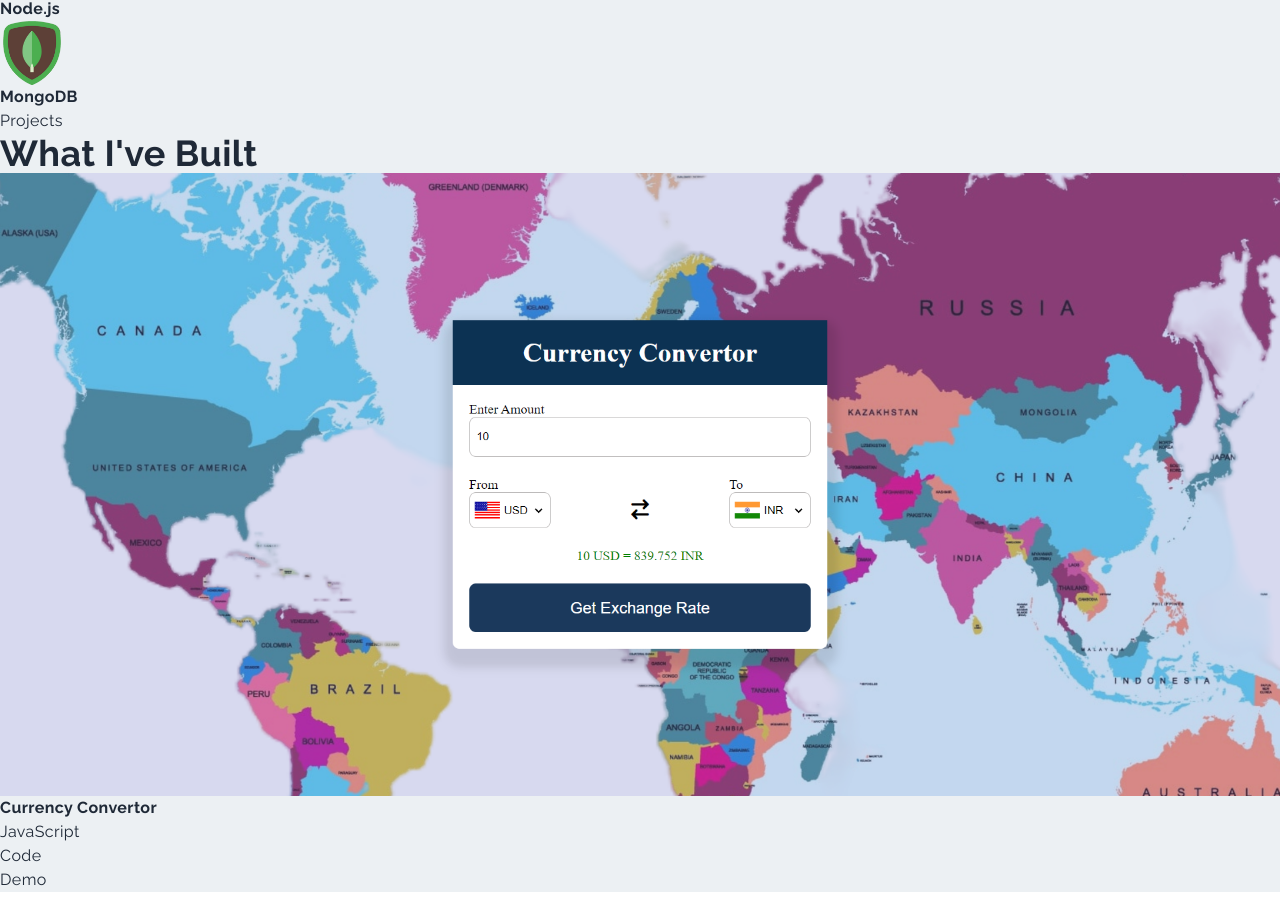
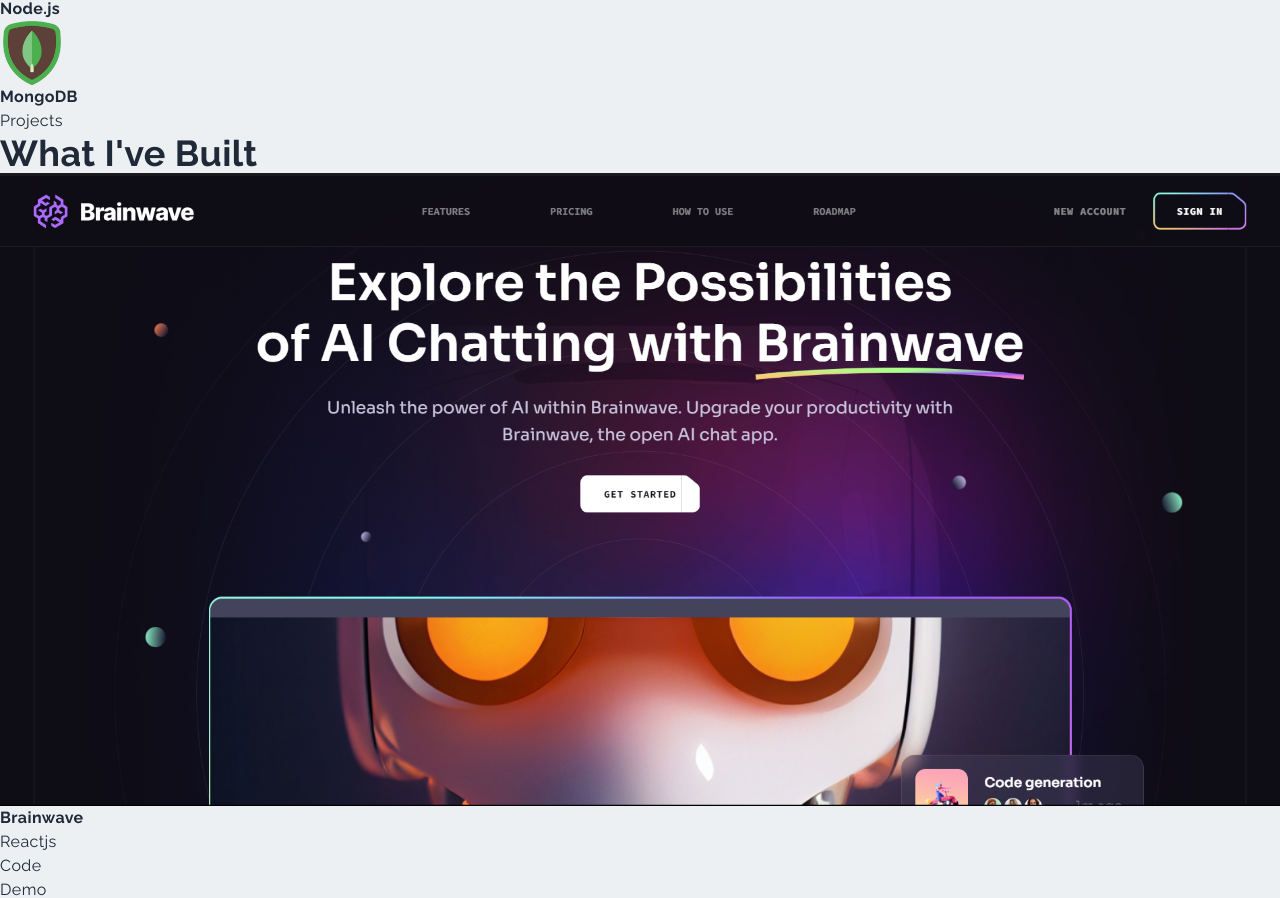
Before and after one commit to ajeet8395/Portfolio_Next.js, a Next.js app: page / in a window 1280 px wide. Shown: the part 2366-3264 px from the top of the page. Built offline with nearby package versions, Linux system fonts and the light colour scheme.

Commit message:
add braninwave project

```diff
--- a/components/Projects.jsx
+++ b/components/Projects.jsx
@@ -5,6 +5,7 @@
 import formbuilder from '../public/assets/projects/formbuilder.png';
 import weather from '../public/assets/projects/weather.png';
 import rockpaper from '../public/assets/projects/rockpaper.png';
+import brainwave from '../public/assets/projects/brainwave.png';
 import ProjectItem from './ProjectItem';
 
 const Projects = () => {
@@ -17,12 +18,19 @@
         <h2 className='py-4 dark:text-gray-300'>What I&apos;ve Built</h2>
         <div className='grid md:grid-cols-2 gap-8'>
           <ProjectItem
+            title='Brainwave'
+            backgroundImg={brainwave}
+            projectUrl='https://brainwave-ajeet.vercel.app/'
+            projectCode='https://github.com/ajeet8395/Brainwave/'
+            tech='Reactjs'
+          />
+          {/* <ProjectItem
             title='Currency Convertor'
             backgroundImg={currconvt}
             projectUrl='https://ajeet8395.github.io/Currency-Convertor/'
             projectCode='https://github.com/ajeet8395/Currency-Convertor'
             tech='JavaScript'
-          />
+          /> */}
           <ProjectItem
             title='Form builder Pro'
             backgroundImg={formbuilder}
```
Also changed, not shown: public/assets/projects/brainwave.png (added).
